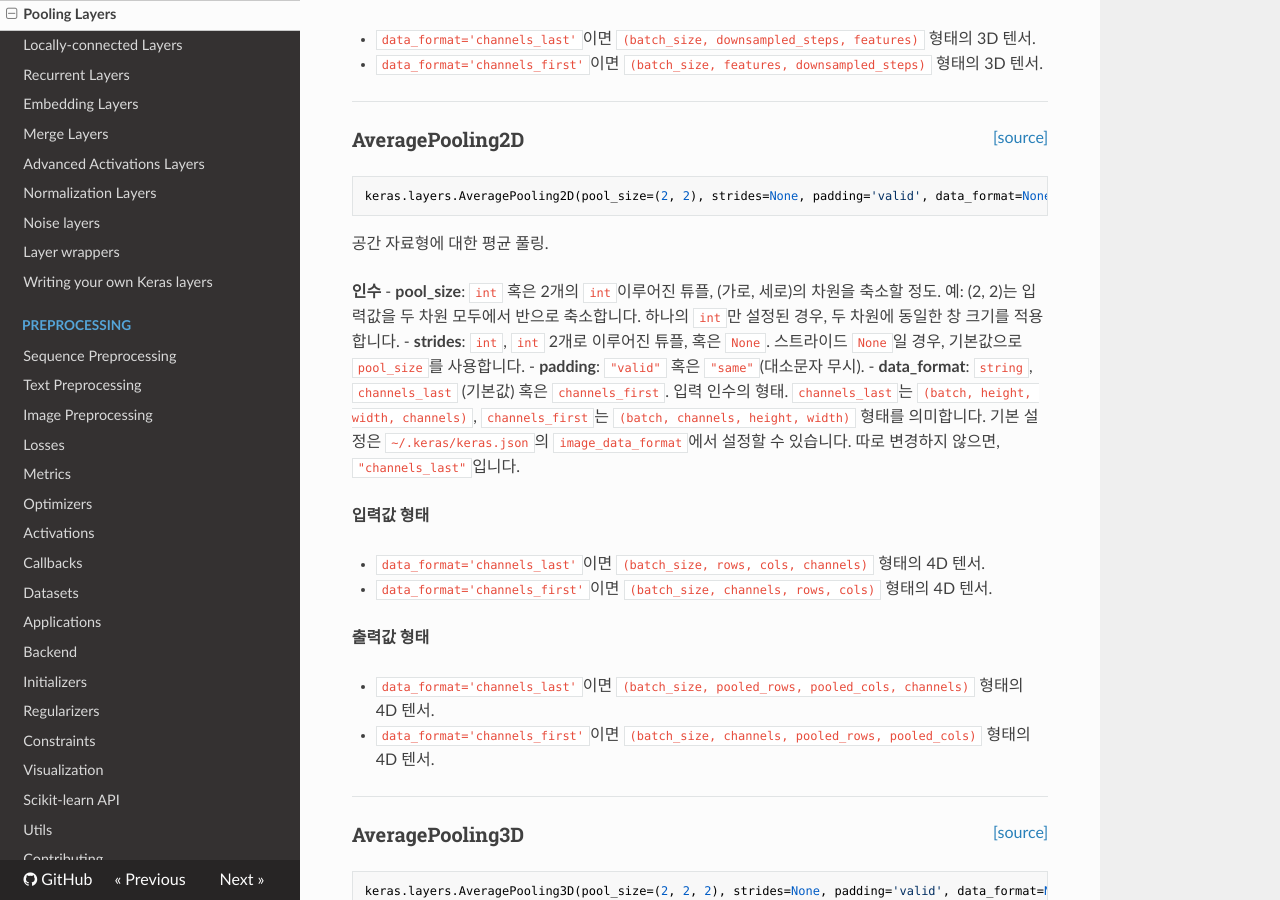
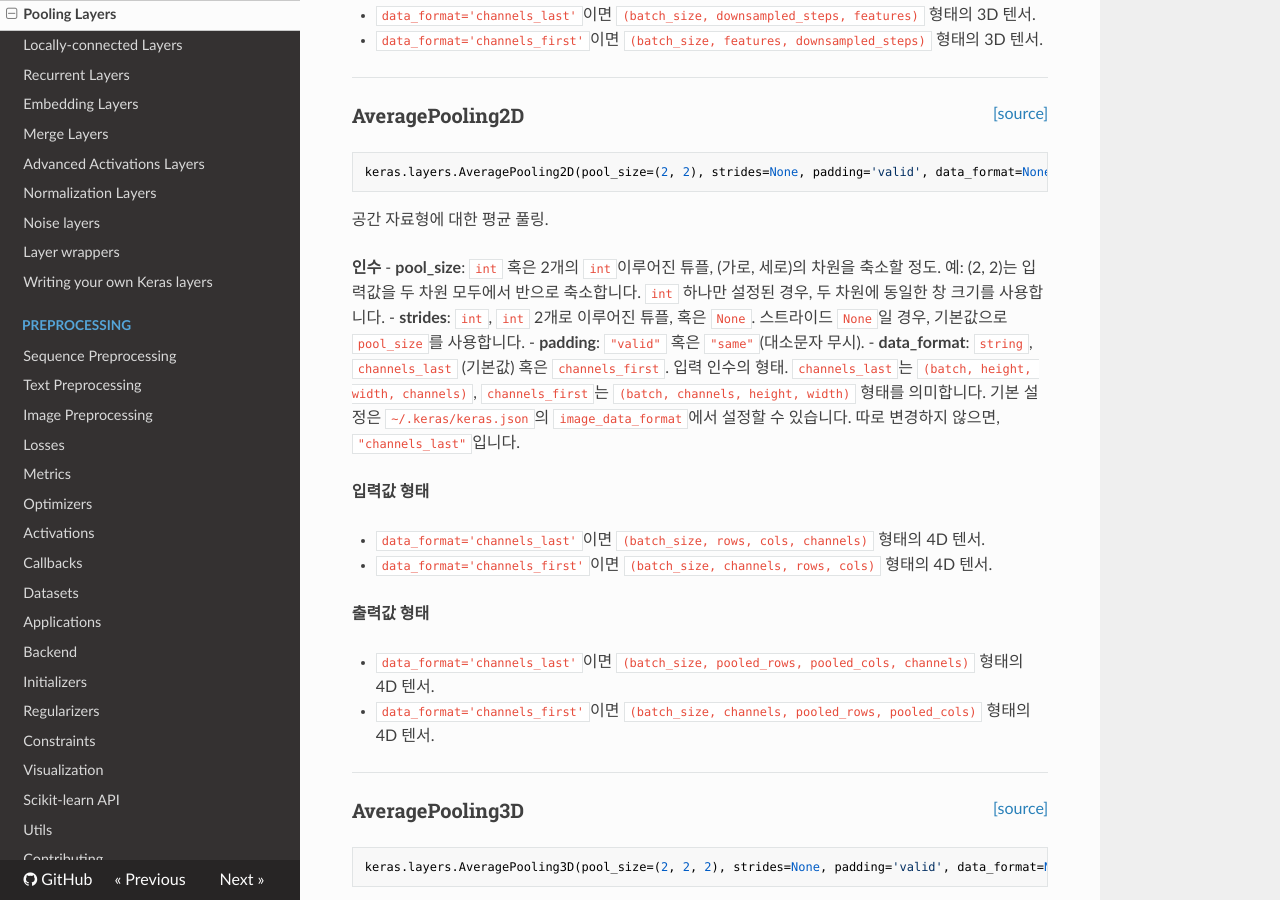
Before and after one commit to keras-team/keras-docs-ko, an MkDocs documentation site: the page built from sources/layers/pooling.md, in a window 1280 px wide and 900 px high, scrolled down 2922 px. Built offline with MkDocs 1.6.1, drawn with Linux system fonts in a browser that asks for light colours; nearby versions of some CDN libraries; some of the changed text lies outside the part shown.

Commit message:
Update pooling.md

```diff
--- a/sources/layers/pooling.md
+++ b/sources/layers/pooling.md
@@ -53,7 +53,7 @@
 - __pool_size__: `int` 혹은 2개의 `int`이루어진 튜플,
     (가로, 세로)의 차원을 축소할 정도.
     예: (2, 2)는 입력값을 두 차원에서 반으로 축소합니다.
-    하나의 `int`만 설정된 경우, 두 차원에 동일한 창 크기가 적용됩니다.
+    `int` 하나만 설정된 경우, 두 차원에 동일한 창 크기를 사용합니다.
 - __strides__: `int`, `int` 2개로 이루어진 튜플, 혹은 `None`. 스트라이드.
     `None`일 경우, 기본값으로 `pool_size`를 사용합니다.
 - __padding__: `"valid"` 혹은 `"same"`(대소문자 무시).
@@ -188,7 +188,7 @@
 - __pool_size__: `int` 혹은 2개의 `int`이루어진 튜플,
     (가로, 세로)의 차원을 축소할 정도.
     예: (2, 2)는 입력값을 두 차원 모두에서 반으로 축소합니다.
-    하나의 `int`만 설정된 경우, 두 차원에 동일한 창 크기를 적용합니다.
+    `int` 하나만 설정된 경우, 두 차원에 동일한 창 크기를 사용합니다.
 - __strides__: `int`, `int` 2개로 이루어진 튜플, 혹은 `None`. 스트라이드
     `None`일 경우, 기본값으로 `pool_size`를 사용합니다.
 - __padding__: `"valid"` 혹은 `"same"`(대소문자 무시).
```
